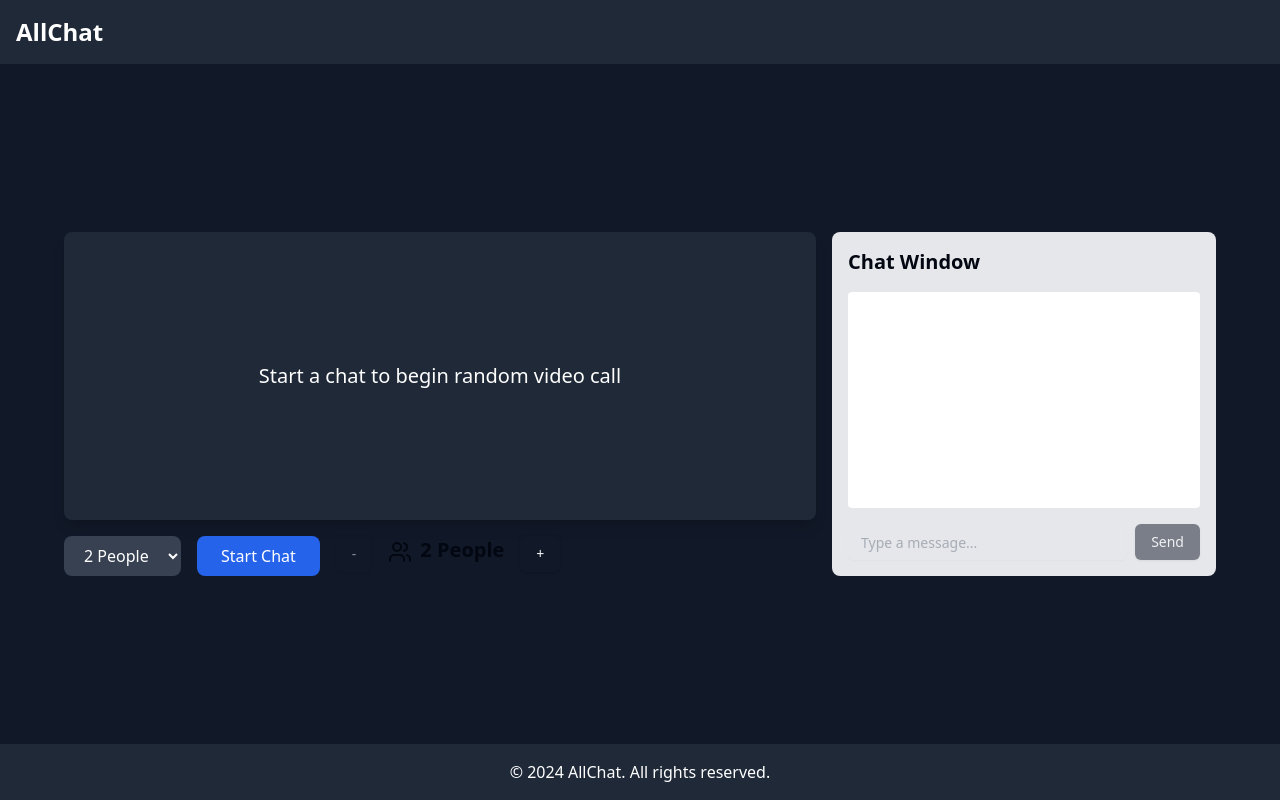
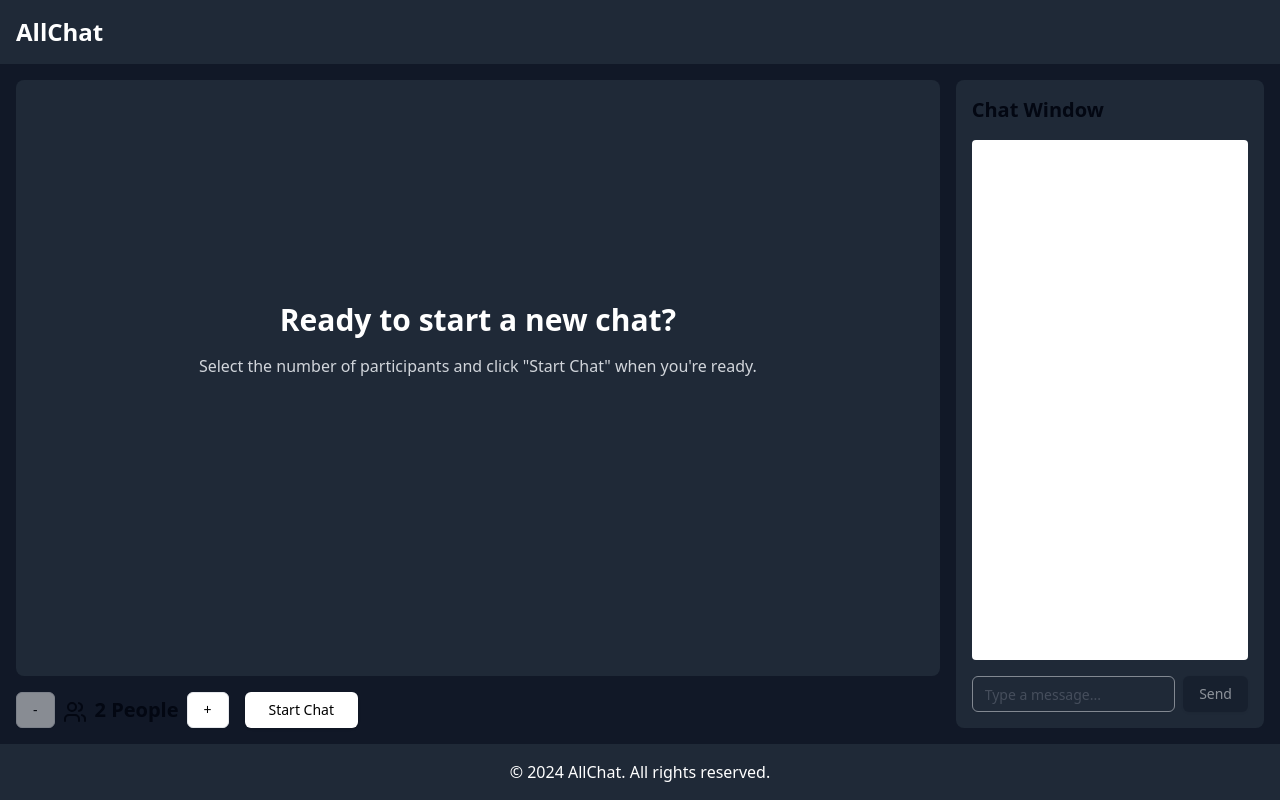
Before and after one commit to Mukul-Howale/AllChat, a Next.js app in the folder all-chat/: page / in a window 1280 px wide. Built offline with nearby package versions, Linux system fonts and the light colour scheme.

Commit message:
Changes to the UI

```diff
--- a/all-chat/src/components/ChatControls.tsx
+++ b/all-chat/src/components/ChatControls.tsx
@@ -1,11 +1,12 @@
-import React, { useState } from 'react';
+import React from 'react';
 import { Button } from "@/components/ui/button"
-import { Users } from 'lucide-react'; // Add this import for the Users icon
+import { Users } from 'lucide-react';
 
 interface ChatControlsProps {
   groupSize: number | 'any';
   setGroupSize: (size: number | 'any') => void;
   isChatActive: boolean;
+  isWaiting: boolean; // New prop
   handleStartChat: () => void;
   handleStopChat: () => void;
   handleNextChat: () => void;
@@ -15,54 +16,60 @@ const ChatControls: React.FC<ChatControlsProps> = ({
   groupSize,
   setGroupSize,
   isChatActive,
+  isWaiting, // New prop
   handleStartChat,
   handleStopChat,
   handleNextChat
 }) => {
-  const [peopleCount, setPeopleCount] = useState(2);
+  const handleDecrease = () => {
+    if (typeof groupSize === 'number' && groupSize > 2) {
+      setGroupSize(groupSize - 1);
+    }
+  };
+
+  const handleIncrease = () => {
+    if (typeof groupSize === 'number' && groupSize < 4) {
+      setGroupSize(groupSize + 1);
+    }
+  };
 
   return (
     <div className="mt-4 flex space-x-4">
-      <select
-        className="px-4 py-2 bg-gray-700 text-white rounded-lg"
-        value={groupSize}
-        onChange={(e) => setGroupSize(e.target.value === 'any' ? 'any' : parseInt(e.target.value))}
-        disabled={isChatActive}
-      >
-        <option value={2}>2 People</option>
-        <option value={3}>3 People</option>
-        <option value={4}>4 People</option>
-        <option value="any">Any</option>
-      </select>
-      <button
-        className={`px-6 py-2 text-white rounded-lg ${
-          isChatActive ? 'bg-red-600' : 'bg-blue-600'
-        }`}
-        onClick={isChatActive ? handleStopChat : handleStartChat}
-      >
-        {isChatActive ? 'Stop Chat' : 'Start Chat'}
-      </button>
-      {isChatActive && (
-        <button className="px-6 py-2 bg-yellow-600 text-white rounded-lg" onClick={handleNextChat}>
-          Next
-        </button>
-      )}
+      <div className="flex items-center space-x-2">
         <Button
-        onClick={() => setPeopleCount(Math.max(2, peopleCount - 1))}
-        disabled={peopleCount === 2}
+          onClick={handleDecrease}
+          disabled={isChatActive || isWaiting || groupSize === 2}
+          variant="outline"
+          className="bg-white text-black"
         >
           -
         </Button>
         <span className="text-xl font-semibold">
           <Users className="inline mr-2" />
-        {peopleCount} People
+          {groupSize === 'any' ? 'Any' : `${groupSize} People`}
         </span>
         <Button
-        onClick={() => setPeopleCount(Math.min(4, peopleCount + 1))}
-        disabled={peopleCount === 4}
+          onClick={handleIncrease}
+          disabled={isChatActive || isWaiting || groupSize === 4}
+          variant="outline"
+          className="bg-white text-black"
         >
           +
         </Button>
+      </div>
+      <Button
+        className={`px-6 py-2 text-black ${
+          isChatActive || isWaiting ? 'bg-white' : 'bg-white'
+        }`}
+        onClick={isChatActive || isWaiting ? handleStopChat : handleStartChat}
+      >
+        {isChatActive ? 'Stop Chat' : isWaiting ? 'Cancel' : 'Start Chat'}
+      </Button>
+      {isChatActive && (
+        <Button className="px-6 py-2 bg-white text-black" onClick={handleNextChat}>
+          Next
+        </Button>
+      )}
     </div>
   );
 };
--- a/all-chat/src/components/VideoChat.tsx
+++ b/all-chat/src/components/VideoChat.tsx
@@ -1,104 +1,123 @@
-import React, { useState, useRef, useEffect, RefObject } from 'react';
-import { io, Socket } from 'socket.io-client';
-import useVideoChat from '../hooks/useVideoChat';
-import Header from './Header';
-import Footer from './Footer';
+import React, { useState, useRef, useEffect } from 'react';
+import { Clock } from 'lucide-react';
 import VideoGrid from './VideoGrid';
 import ChatControls from './ChatControls';
 import TextChat from './TextChat';
+import Header from './Header';
+import Footer from './Footer';
 
 const VideoChat: React.FC = () => {
+  const [groupSize, setGroupSize] = useState<number | 'any'>(2);
   const [isChatActive, setIsChatActive] = useState(false);
-  const [groupSize, setGroupSize] = useState<number | 'any'>(2);
-  const [remoteVideos, setRemoteVideos] = useState<RefObject<HTMLVideoElement>[]>([]);
-  const socketRef = useRef<Socket | null>(null);
   const [isWaiting, setIsWaiting] = useState(false);
   const [messages, setMessages] = useState<{ text: string; sender: string }[]>([]);
 
-  const { localVideoRef, remoteVideoRefs, initializePeerConnection, startChat, stopChat, nextChat } = useVideoChat(socketRef, groupSize);
+  const localVideoRef = useRef<HTMLVideoElement>(null);
+  const [remoteVideos, setRemoteVideos] = useState<React.RefObject<HTMLVideoElement>[]>([]);
 
   useEffect(() => {
-    if (isChatActive) {
-      updateRemoteVideos();
+    const newRemoteVideos = Array(typeof groupSize === 'number' ? groupSize - 1 : 1)
+      .fill(null)
+      .map(() => React.createRef<HTMLVideoElement>());
+    setRemoteVideos(newRemoteVideos);
+  }, [groupSize]);
+
+  const handleStartChat = async () => {
+    setIsWaiting(true);
+
+    try {
+      const stream = await navigator.mediaDevices.getUserMedia({ video: true, audio: true });
+      if (localVideoRef.current) {
+        localVideoRef.current.srcObject = stream;
       }
-  }, [groupSize, isChatActive]);
+    } catch (error) {
+      console.error('Error accessing media devices:', error);
+    }
 
-  const updateRemoteVideos = () => {
-    const peerCount = groupSize === 'any' ? 1 : groupSize - 1;
-    setRemoteVideos(remoteVideoRefs.current.slice(0, peerCount));
+    setTimeout(() => {
+      setIsWaiting(false);
+      setIsChatActive(true);
+    }, 5000);
   };
 
-  const handleStartChat = async () => {
-    try {
-      console.log('Starting chat...');
-      socketRef.current = io('http://localhost:3000');
-      initializePeerConnection();
-      await startChat();
-      console.log('Chat started successfully');
-      setIsChatActive(true);
-      setIsWaiting(true);
-      // Simulating wait time for others to join
-      setTimeout(() => {
-        setIsWaiting(false);
-        updateRemoteVideos();
-      }, 5000); // Adjust time as needed
-    } catch (error) {
-      console.error('Error starting chat:', error);
+  const handleStopChat = () => {
+    setIsChatActive(false);
+    setMessages([]);
+    if (localVideoRef.current && localVideoRef.current.srcObject) {
+      const tracks = (localVideoRef.current.srcObject as MediaStream).getTracks();
+      tracks.forEach(track => track.stop());
     }
   };
 
-  const handleStopChat = () => {
-    if (socketRef.current) {
-      socketRef.current.disconnect();
-    }
-    stopChat();
-    setIsChatActive(false);
-    setRemoteVideos([]);
-  };
-
-  const handleNextChat = async () => {
-    if (socketRef.current) {
-      socketRef.current.emit('leave-room');
-      await nextChat();
-      updateRemoteVideos();
-    }
+  const handleNextChat = () => {
+    // Implement logic for moving to next chat
   };
 
   const handleSendMessage = (message: string) => {
     const newMessage = { text: message, sender: 'You' };
     setMessages([...messages, newMessage]);
-    // Here you would also send the message to other participants
-    // For example: socket.emit('send-message', newMessage);
   };
 
+  const renderVideoArea = () => {
+    if (isWaiting) {
       return (
-    <div className="flex flex-col min-h-screen bg-gray-900">
-      <Header />
-      <main className="flex-grow flex items-center justify-center p-4">
-        <div className="flex w-full max-w-6xl">
-          <div className="w-2/3 pr-4">
+        <div className="flex flex-col items-center justify-center h-full space-y-4 p-8">
+          <Clock className="w-24 h-24 text-primary animate-pulse" />
+          <h2 className="text-3xl font-bold text-center text-white">Waiting for others to join...</h2>
+          <p className="text-center text-gray-300">
+            {typeof groupSize === 'number' ? `${groupSize - 1} more ${groupSize - 1 === 1 ? 'person' : 'people'} needed` : 'Waiting for others'} to start the chat
+          </p>
+        </div>
+      );
+    } else if (isChatActive) {
+      return (
         <VideoGrid
           groupSize={groupSize}
           localVideoRef={localVideoRef}
           remoteVideos={remoteVideos}
           isChatActive={isChatActive}
         />
+      );
+    } else {
+      return (
+        <div className="flex flex-col items-center justify-center h-full space-y-4 p-8">
+          <h2 className="text-3xl font-bold text-center text-white">Ready to start a new chat?</h2>
+          <p className="text-center text-gray-300">
+            Select the number of participants and click "Start Chat" when you're ready.
+          </p>
+        </div>
+      );
+    }
+  };
+
+  return (
+    <div className="flex flex-col h-screen bg-gray-900">
+      <Header />
+      <main className="flex-grow flex p-4 space-x-4">
+        <div className="flex flex-col w-3/4 space-y-4">
+          <div className="flex-grow bg-gray-800 rounded-lg overflow-hidden">
+            <div className="w-full h-0 pb-[56.25%] relative">
+              <div className="absolute inset-0">
+                {renderVideoArea()}
+              </div>
+            </div>
+          </div>
           <ChatControls
             groupSize={groupSize}
             setGroupSize={setGroupSize}
             isChatActive={isChatActive}
+            isWaiting={isWaiting}
             handleStartChat={handleStartChat}
             handleStopChat={handleStopChat}
             handleNextChat={handleNextChat}
           />
         </div>
-          <div className="w-1/3 bg-gray-200 p-4 rounded-lg">
+        <div className="w-1/4 bg-gray-800 p-4 rounded-lg">
           <TextChat
             isChatActive={isChatActive}
             onSendMessage={handleSendMessage}
             messages={messages}
           />
-          </div>
         </div>
       </main>
       <Footer />
--- a/all-chat/src/components/VideoGrid.tsx
+++ b/all-chat/src/components/VideoGrid.tsx
@@ -1,61 +1,45 @@
-import React, { RefObject } from 'react';
+import React from 'react';
+import { User } from 'lucide-react';
 
 interface VideoGridProps {
   groupSize: number | 'any';
-  localVideoRef: RefObject<HTMLVideoElement>;
-  remoteVideos: RefObject<HTMLVideoElement>[];
+  localVideoRef: React.RefObject<HTMLVideoElement>;
+  remoteVideos: React.RefObject<HTMLVideoElement>[];
   isChatActive: boolean;
 }
 
 const VideoGrid: React.FC<VideoGridProps> = ({ groupSize, localVideoRef, remoteVideos, isChatActive }) => {
-  console.log('VideoGrid render:', { groupSize, isChatActive, remoteVideosCount: remoteVideos.length });
+  const totalWindows = typeof groupSize === 'number' ? groupSize : 2;
 
-  const renderParticipantWindows = () => {
-    const size = groupSize === 'any' ? remoteVideos.length + 1 : groupSize;
-    return Array.from({ length: size }, (_, index) => (
-      <div key={index} className="bg-white rounded-lg shadow-md p-4 flex flex-col items-center">
-        <div className="w-16 h-16 bg-gray-200 rounded-full flex items-center justify-center mb-2">
-          {index === 0 ? (
-            <video ref={localVideoRef} className="w-full h-full object-cover rounded-full" autoPlay muted playsInline />
-          ) : (
-            <video ref={remoteVideos[index - 1]} className="w-full h-full object-cover rounded-full" autoPlay playsInline />
-          )}
-        </div>
-        <span className="text-sm font-medium">
-          {index === 0 ? 'You' : `Person ${index + 1}`}
-        </span>
-      </div>
-    ));
-  };
+  let gridClass = 'grid-cols-1';
+  if (totalWindows === 2) {
+    gridClass = 'grid-cols-2';
+  } else if (totalWindows > 2) {
+    gridClass = 'grid-cols-2 grid-rows-2';
+  }
+
+  console.log('VideoGrid render - isChatActive:', isChatActive, 'totalWindows:', totalWindows);
 
   return (
-    <div className="w-full max-w-4xl bg-gray-800 rounded-lg p-4 shadow-lg">
-      {isChatActive ? (
-        <div className={`grid gap-4 ${
-          groupSize === 'any' ? 'grid-cols-2' :
-          groupSize === 2 ? 'grid-cols-2' :
-          groupSize === 3 ? 'grid-cols-3' :
-          'grid-cols-2 md:grid-cols-4'
-        }`}>
-          {/* Local Video */}
-          <div className="bg-black flex justify-center items-center rounded-lg overflow-hidden">
+    <div className={`grid ${gridClass} gap-2 w-full h-full`}>
+      {Array.from({ length: totalWindows }, (_, index) => (
+        <div key={index} className="bg-gray-800 rounded-lg overflow-hidden relative">
+          {index === 0 ? (
             <video ref={localVideoRef} className="w-full h-full object-cover" autoPlay muted playsInline />
-          </div>
-          {/* Remote Videos */}
-          {remoteVideos.map((ref, index) => (
-            <div key={index} className="bg-black flex justify-center items-center rounded-lg overflow-hidden">
-              <video ref={ref} className="w-full h-full object-cover" autoPlay playsInline />
-            </div>
-          ))}
-          <div className="grid grid-cols-2 gap-4">
-            {renderParticipantWindows()}
+          ) : (
+            isChatActive && remoteVideos[index - 1] ? (
+              <video ref={remoteVideos[index - 1]} className="w-full h-full object-cover" autoPlay playsInline />
+            ) : (
+              <div className="w-full h-full flex items-center justify-center bg-gray-700">
+                <User className="w-1/4 h-1/4 text-gray-400" />
+              </div>
+            )
+          )}
+          <div className="absolute bottom-2 left-2 bg-black bg-opacity-50 px-2 py-1 rounded text-white text-sm">
+            {index === 0 ? 'You' : `Person ${index + 1}`}
           </div>
         </div>
-      ) : (
-        <div className="flex justify-center items-center h-64 text-white">
-          <p className="text-xl">Start a chat to begin random video call</p>
-        </div>
-      )}
+      ))}
     </div>
   );
 };
```
Lines whose indentation alone changed are shown as unchanged.
